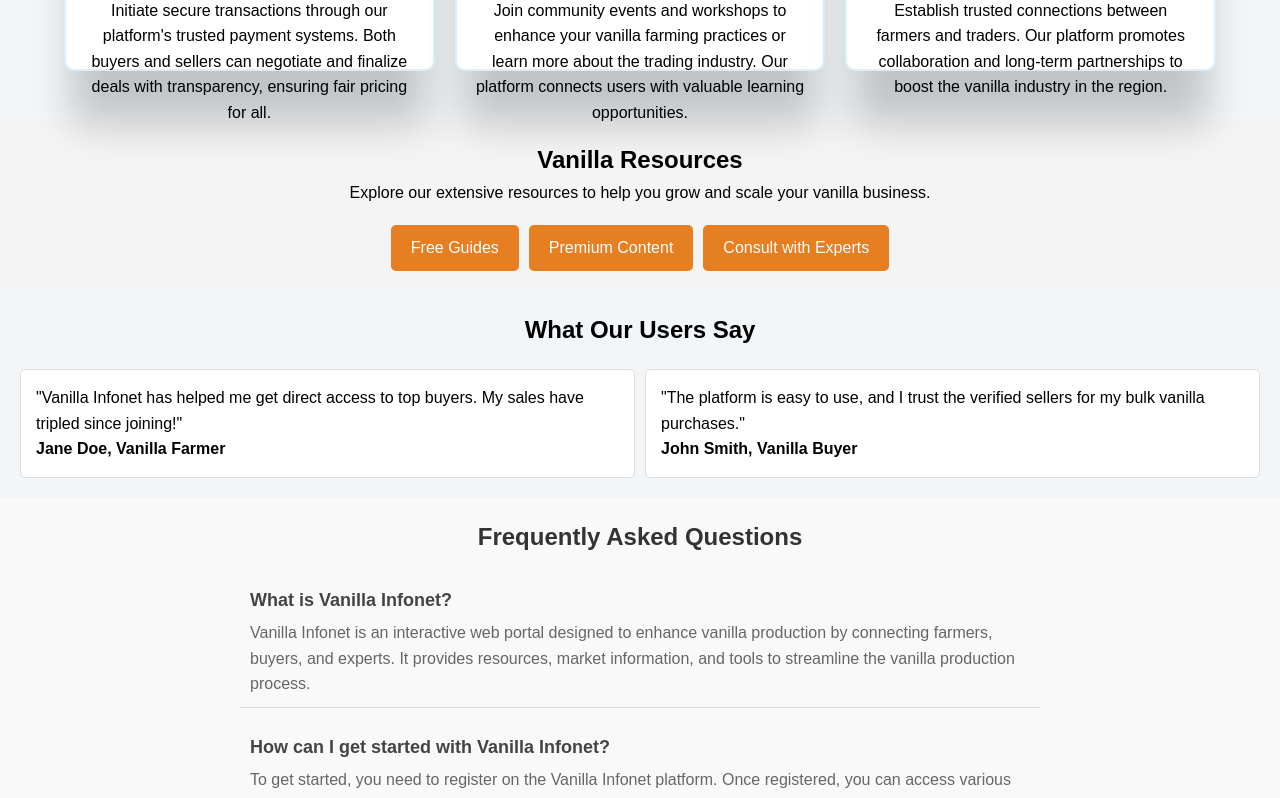
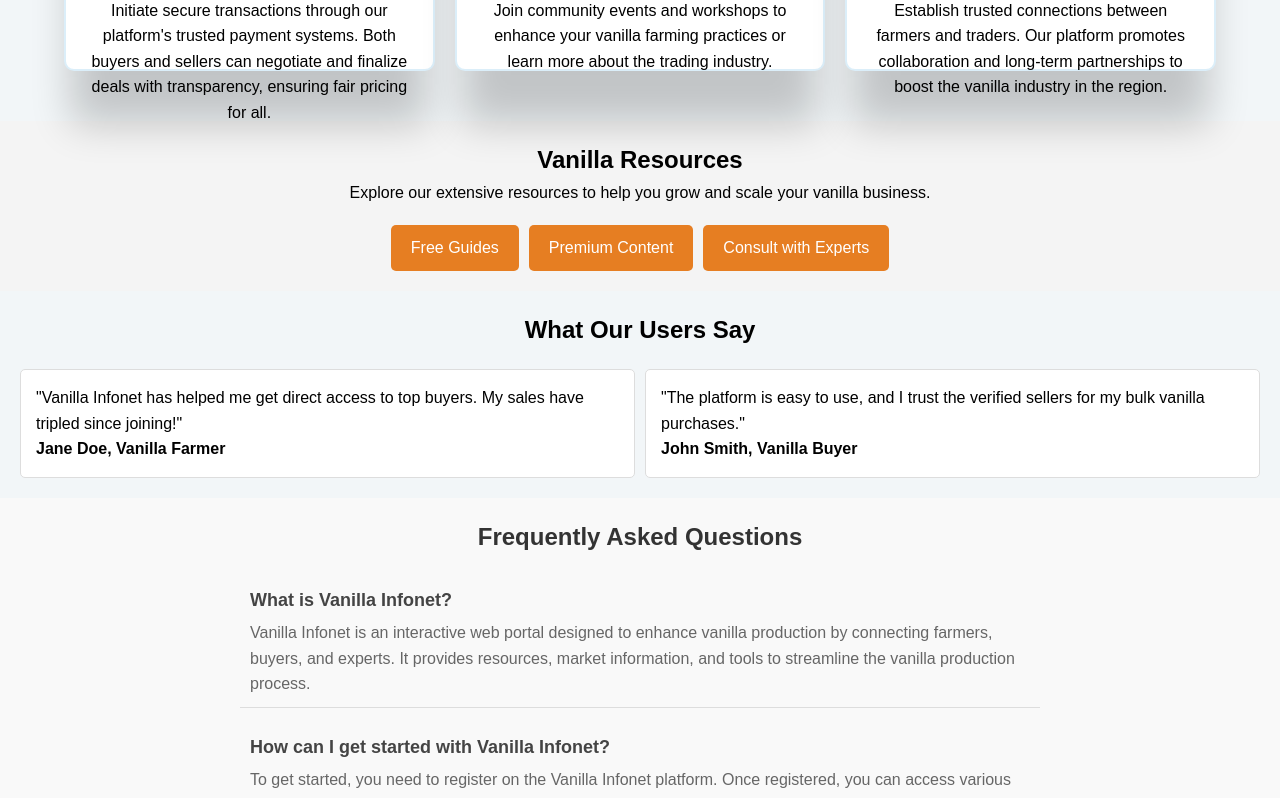
Before and after one commit to namurindaalex/Vanilla_infonet, a plain HTML site: page index.html in a window 1280 px wide. Shown: the part 2083-2881 px from the top of the page. Drawn offline with Linux system fonts and the light colour scheme.

Commit message:
Update index.html

```diff
--- a/index.html
+++ b/index.html
@@ -158,8 +158,7 @@
         <div class="box"><h2>5. Participate in Events & Workshops</h2>
             <img src="IMAGES/data.png" width="90" height="90">
         <p>Join community events and workshops to enhance your vanilla farming practices
-             or learn more about the trading industry.
-            Our platform connects users with valuable learning opportunities.</p>
+             or learn more about the trading industry.</p>
         </div>
         <div class="box"><h2>6. Build Long-Term Relationships</h2>
             <img src="IMAGES/airtime.png" width="90" height="90">
```
